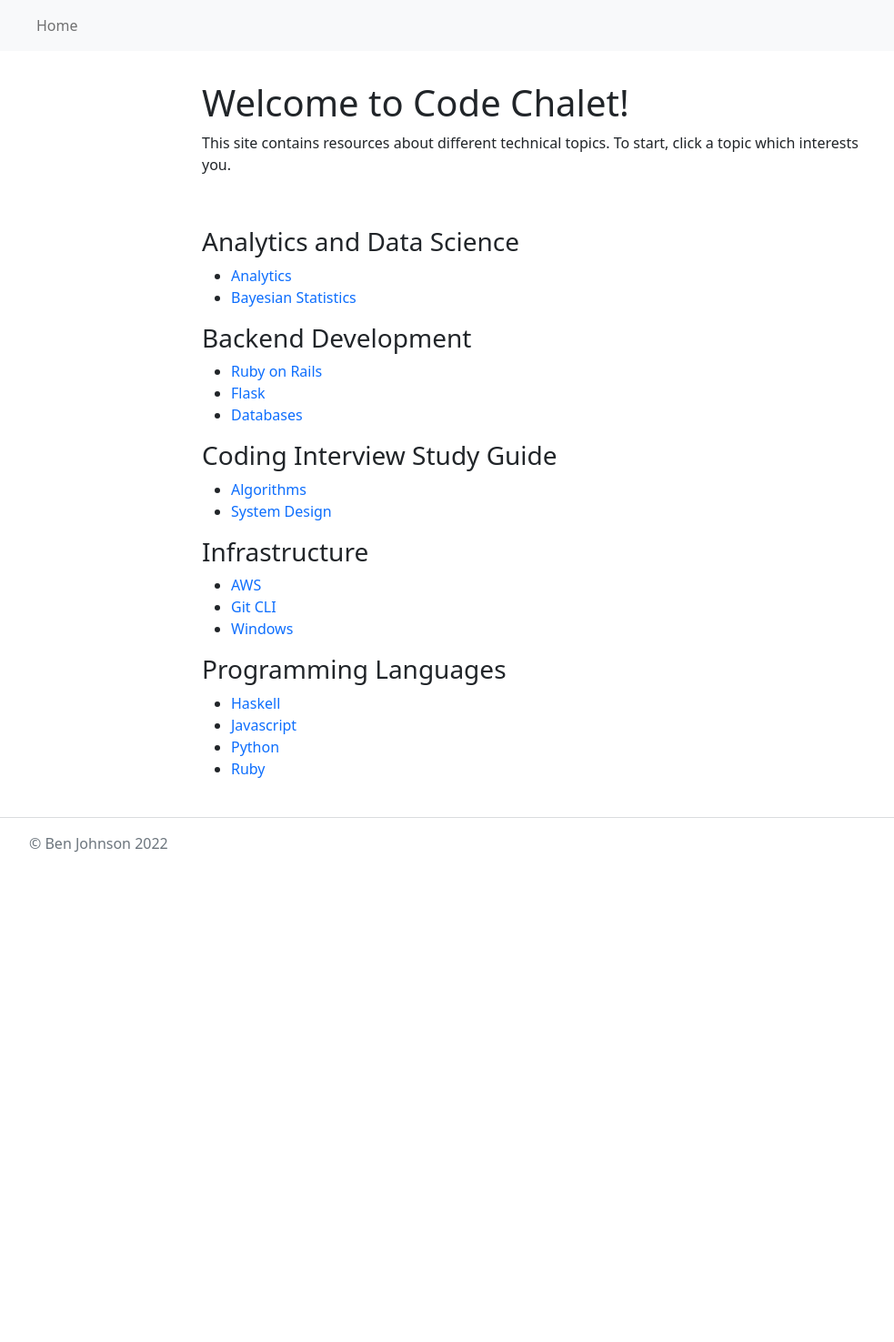
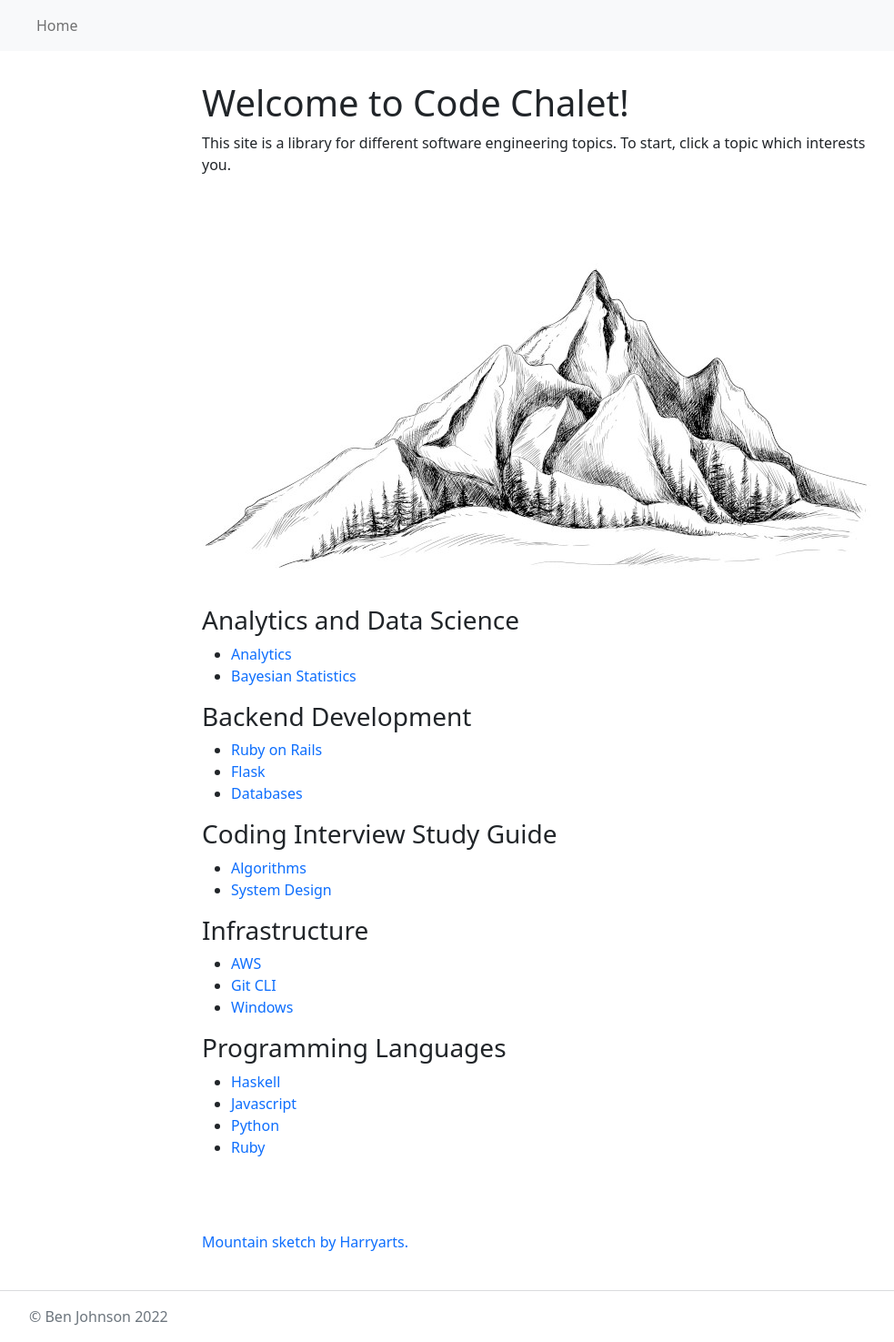
Before and after one commit to bdjohnson529/codechalet.com, a Jekyll site: the page built from index.md, in a window 1280 px wide. Shown: the whole page at 91% size, without its empty margins (50-1033 px from the left). Built offline with Jekyll 4.4.1, drawn with Linux system fonts in a browser that asks for light colours; nearby versions of some CDN libraries; before the commit the page ends 955 px from its top, so only the background shows below that.

Commit message:
feat:mountain image

```diff
--- a/index.md
+++ b/index.md
@@ -2,10 +2,11 @@
 layout: home
 ---
 # Welcome to Code Chalet!
-This site contains resources about different technical topics. To start, click a topic which interests you.
+This site is a library for different software engineering topics. To start, click a topic which interests you.
 
 <br>
 
+<img src="{{ site.baseurl }}/assets/img/mountain.jpg" alt="Ski Mountain">
 
 {% for category in site.data.settings %}
   <h3>{{ category[0] }}</h3>
@@ -22,3 +23,7 @@ This site contains resources about different technical topics. To start, click a
   </ul>
 
 {% endfor %}
+
+
+<br><br>
+<p><a href="https://www.freepik.com/vectors/mountain-sketch">Mountain sketch by Harryarts.</a></p>
```
Also changed, not shown: assets/img/mountain.jpg (added).
